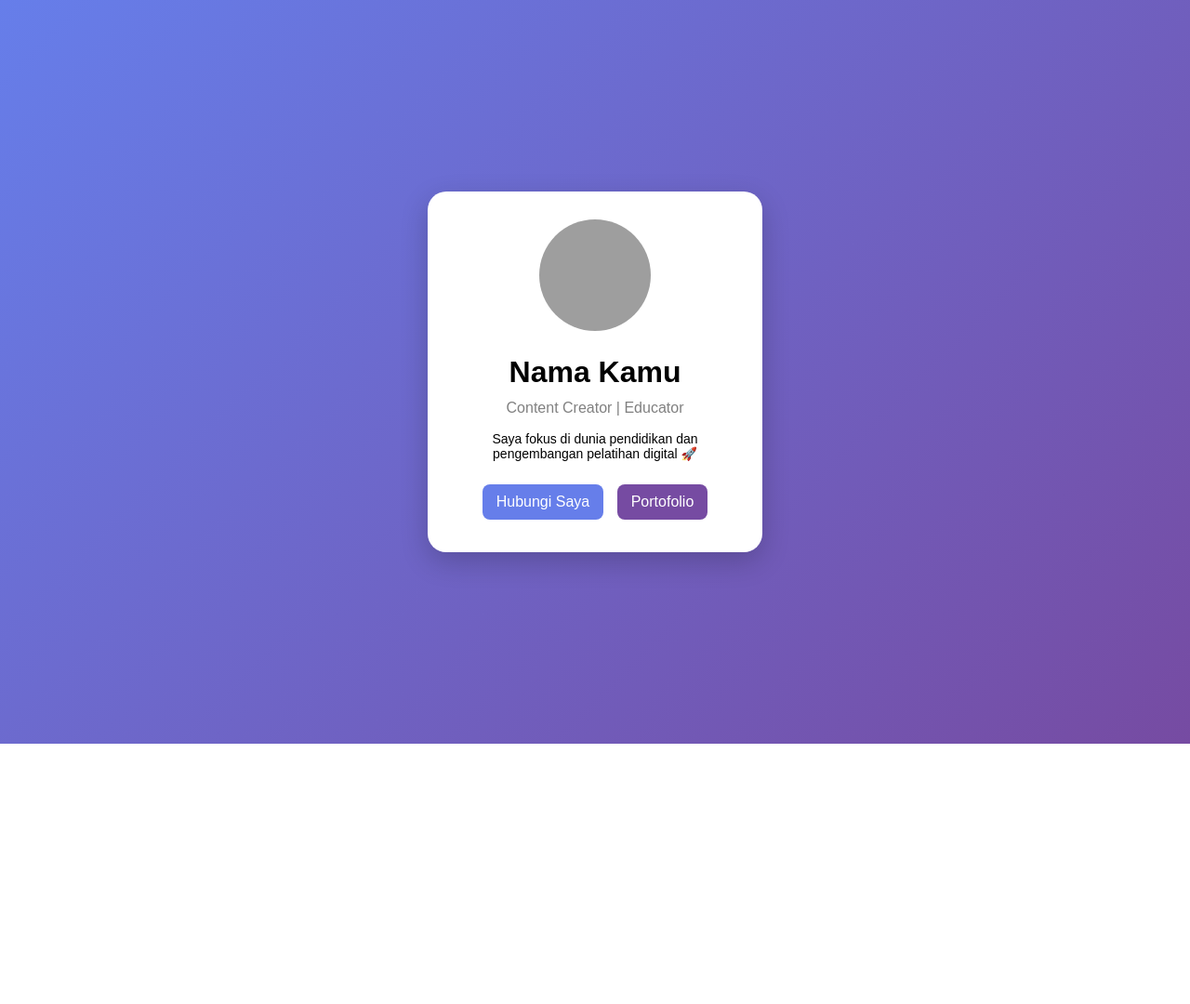
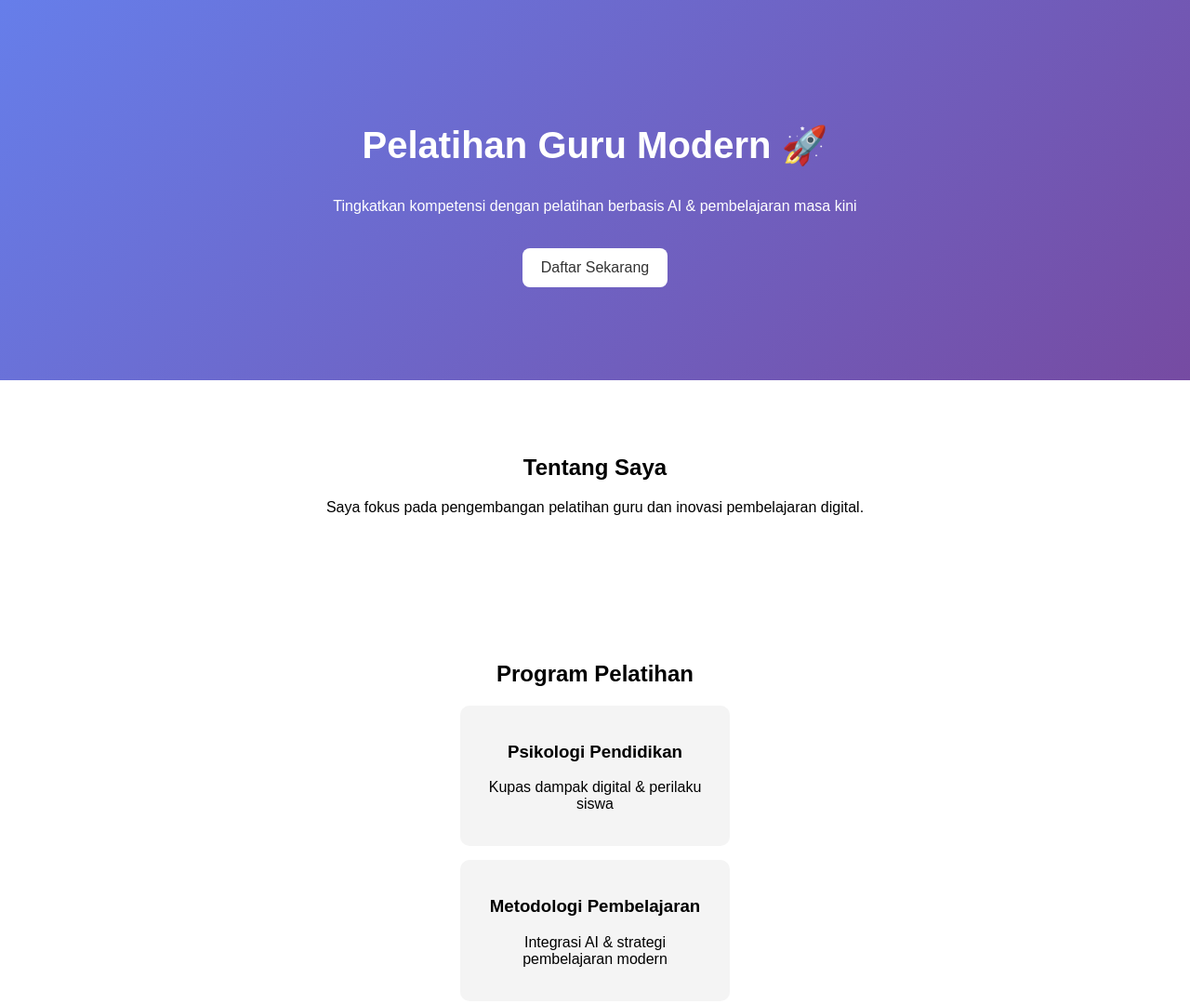
Before and after one commit to alfainr/test, a plain HTML site: page index.html in a window 1280 px wide. Shown: the top 1080 px of the page at 93% size. Before the commit the page ends 800 px from the top, so only its background shows below. Drawn offline with Linux system fonts and the light colour scheme; grey boxes are pictures that could not be loaded.

Commit message:
Add files via upload

```diff
--- a/index.html
+++ b/index.html
@@ -2,26 +2,50 @@
 <html lang="id">
 <head>
   <meta charset="UTF-8">
-  <title>Website Pribadi</title>
+  <title>Pelatihan Saya</title>
   <link rel="stylesheet" href="style.css">
 </head>
 <body>
 
-  <div class="card">
-    <img src="https://i.pravatar.cc/150" class="profile">
+  <!-- HERO -->
+  <section class="hero">
+    <h1>Pelatihan Guru Modern 🚀</h1>
+    <p>Tingkatkan kompetensi dengan pelatihan berbasis AI & pembelajaran masa kini</p>
+    <a href="#" class="btn">Daftar Sekarang</a>
+  </section>
 
-    <h1>Nama Kamu</h1>
-    <p class="job">Content Creator | Educator</p>
+  <!-- TENTANG -->
+  <section class="about">
+    <h2>Tentang Saya</h2>
+    <p>Saya fokus pada pengembangan pelatihan guru dan inovasi pembelajaran digital.</p>
+  </section>
 
-    <p class="bio">
-      Saya fokus di dunia pendidikan dan pengembangan pelatihan digital 🚀
-    </p>
+  <!-- PELATIHAN -->
+  <section class="training">
+    <h2>Program Pelatihan</h2>
 
-    <div class="btn-group">
-      <a href="#" class="btn">Hubungi Saya</a>
-      <a href="#" class="btn secondary">Portofolio</a>
+    <div class="card">
+      <h3>Psikologi Pendidikan</h3>
+      <p>Kupas dampak digital & perilaku siswa</p>
     </div>
-  </div>
+
+    <div class="card">
+      <h3>Metodologi Pembelajaran</h3>
+      <p>Integrasi AI & strategi pembelajaran modern</p>
+    </div>
+
+    <div class="card">
+      <h3>Strategi TKA</h3>
+      <p>Persiapan sukses menghadapi TKA 2026</p>
+    </div>
+
+  </section>
+
+  <!-- CTA -->
+  <section class="cta">
+    <h2>Siap Upgrade Skill Kamu?</h2>
+    <a href="#" class="btn">Gabung Sekarang</a>
+  </section>
 
 </body>
 </html>
--- a/style.css
+++ b/style.css
@@ -1,51 +1,72 @@
 body {
   margin: 0;
-  font-family: Arial, sans-serif;
-  background: linear-gradient(135deg, #667eea, #764ba2);
-  height: 100vh;
-  display: flex;
-  justify-content: center;
-  align-items: center;
+  font-family: Arial;
+  scroll-behavior: smooth;
 }
 
-.card {
-  background: white;
-  padding: 30px;
-  border-radius: 20px;
+/* HERO */
+.hero {
+  background: linear-gradient(135deg, #667eea, #764ba2);
+  color: white;
   text-align: center;
-  width: 300px;
-  box-shadow: 0 10px 30px rgba(0,0,0,0.2);
+  padding: 100px 20px;
+  animation: fadeIn 1s ease;
 }
 
-.profile {
-  width: 120px;
-  border-radius: 50%;
-}
-
-.job {
-  color: gray;
-  margin-top: -10px;
-}
-
-.bio {
-  font-size: 14px;
-  margin: 15px 0;
-}
-
-.btn-group {
-  margin-top: 20px;
+.hero h1 {
+  font-size: 40px;
 }
 
 .btn {
   display: inline-block;
-  padding: 10px 15px;
-  background: #667eea;
-  color: white;
+  margin-top: 20px;
+  padding: 12px 20px;
+  background: white;
+  color: #333;
+  border-radius: 8px;
   text-decoration: none;
-  border-radius: 8px;
-  margin: 5px;
+  transition: 0.3s;
 }
 
-.btn.secondary {
-  background: #764ba2;
+.btn:hover {
+  background: #ddd;
+  transform: scale(1.05);
 }
+
+/* SECTION */
+section {
+  padding: 60px 20px;
+  text-align: center;
+}
+
+/* CARD */
+.card {
+  background: #f4f4f4;
+  margin: 15px auto;
+  padding: 20px;
+  border-radius: 10px;
+  width: 250px;
+  transition: 0.3s;
+}
+
+.card:hover {
+  transform: translateY(-10px);
+}
+
+/* CTA */
+.cta {
+  background: #333;
+  color: white;
+}
+
+/* ANIMASI */
+@keyframes fadeIn {
+  from {
+    opacity: 0;
+    transform: translateY(20px);
+  }
+  to {
+    opacity: 1;
+    transform: translateY(0);
+  }
+}
```
